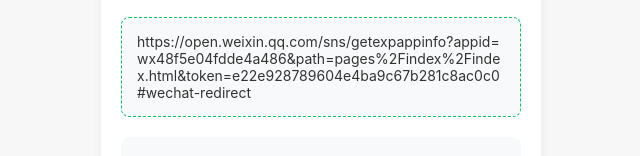
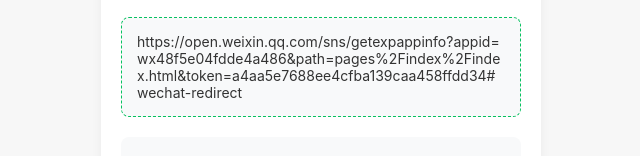
Before and after one commit to 86315348qq-hash/myapp, a plain HTML site: page index.html in a window 1280 px wide. Shown: the part 222-378 px from the top of the page, 319-959 px from the left. Drawn offline with Linux system fonts and the light colour scheme.

Commit message:
Update index.html

```diff
--- a/index.html
+++ b/index.html
@@ -60,7 +60,7 @@
 
         <!-- 直接展示链接供用户手动复制 -->
         <div class="link-box">
-            https://open.weixin.qq.com/sns/getexpappinfo?appid=wx48f5e04fdde4a486&path=pages%2Findex%2Findex.html&token=e22e928789604e4ba9c67b281c8ac0c0#wechat-redirect
+            https://open.weixin.qq.com/sns/getexpappinfo?appid=wx48f5e04fdde4a486&path=pages%2Findex%2Findex.html&token=a4aa5e7688ee4cfba139caa458ffdd34#wechat-redirect
         </div>
 
         <div class="steps">
```
